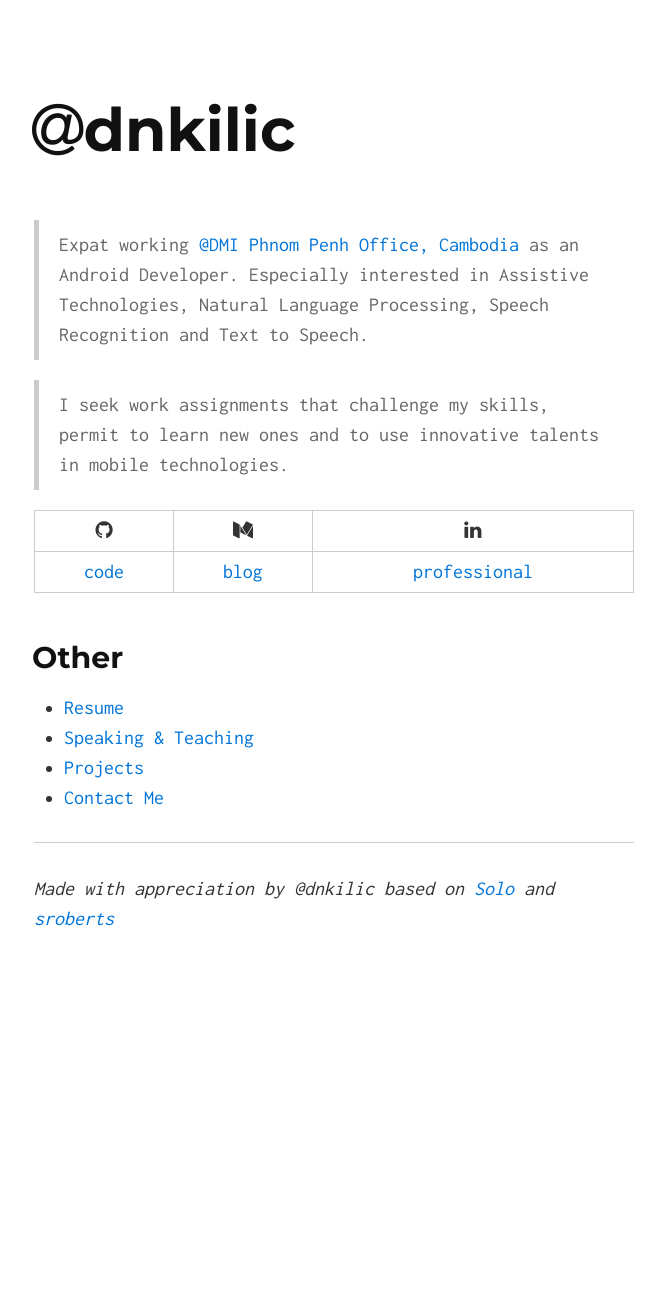
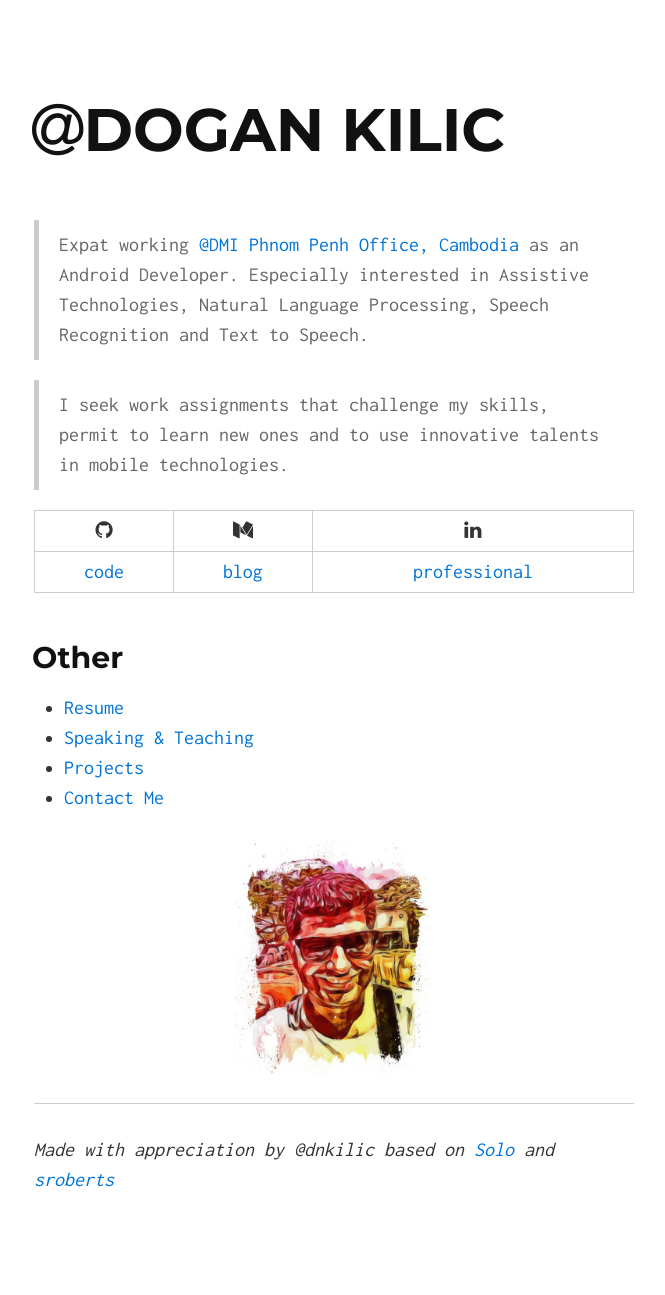
Before and after one commit to dnkilic/dnkilic.github.io, a Jekyll site: the page built from index.md, in a window 1280 px wide. Shown: the whole page, without its empty margins (306-971 px from the left). Built offline with Jekyll 4.4.1, drawn with Linux system fonts in a browser that asks for light colours; before the commit the page ends 1034 px from its top, so only the background shows below that.

Commit message:
added picture

```diff
--- a/_config.yml
+++ b/_config.yml
@@ -1,6 +1,6 @@
 # Site settings
 title: dnkilic
-tag_text: <i class="fa fa-at" aria-hidden="true"></i>dnkilic
+tag_text: <i class="fa fa-at" aria-hidden="true"></i>DOGAN KILIC
 description: Android developer
 url: https://dnkilic.github.io
 
--- a/index.md
+++ b/index.md
@@ -17,5 +17,7 @@
 - [Projects]({{ site.url }}/projects)
 - [Contact Me]({{ site.url }}/contact)
 
+<img src="/src/image.jpeg" alt="Drawing" style="width: 200px;"/>
+
 <hr>
 *Made with appreciation by @dnkilic based on [Solo](http://chibicode.github.io/solo) and [sroberts](https://github.com/sroberts/sroberts.github.io)*
```
Also changed, not shown: src/image.jpeg (added).
